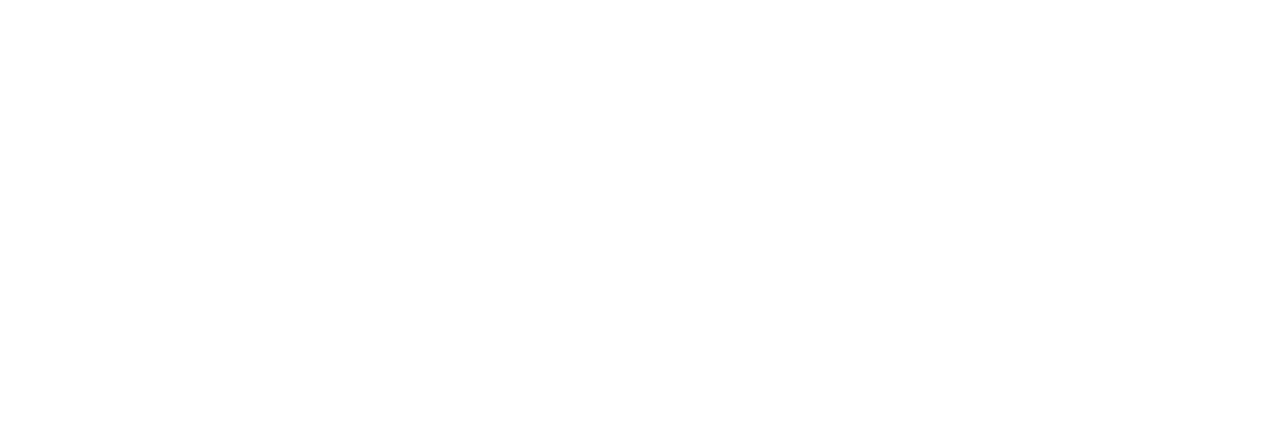
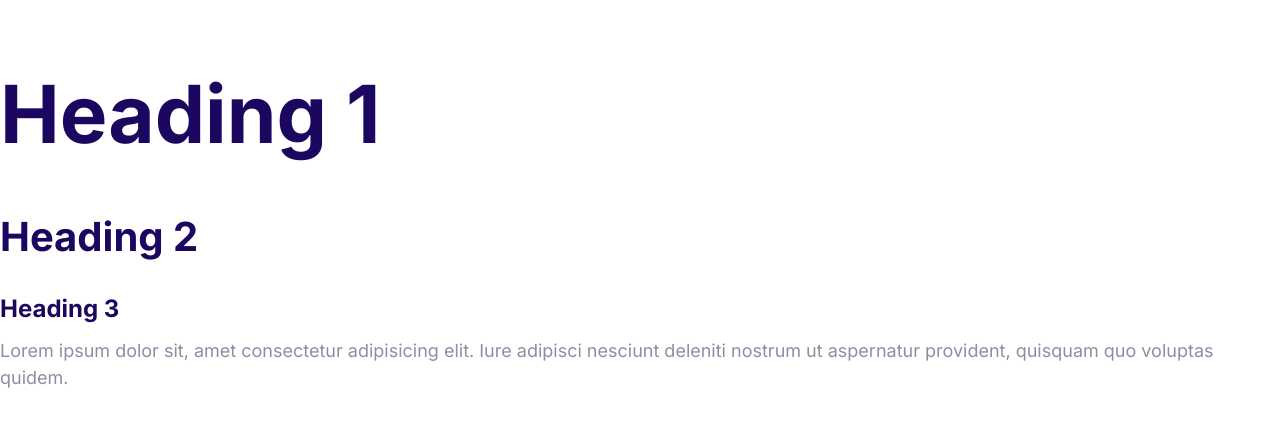
Before and after one commit to sturdy-geek/moshify_2, a plain HTML site: page index.html in a window 1280 px wide. Drawn offline with Linux system fonts and the light colour scheme.

Commit message:
Define the styles for the fonts.

```diff
--- a/css/styles.css
+++ b/css/styles.css
@@ -5,3 +5,45 @@
     --color-headings:#1b0760;
     --color-body:#918ca4;
 }
+html{
+    font-size:62.5%;
+}
+body{
+    font-family:Inter,Arial, Helvetica, sans-serif;
+    font-size:2.4rem;
+    line-height:1.5;
+    color:var(--color-body);
+}
+h1,h2,h3{
+    color:var(--color-headings);
+    margin-bottom:1rem;
+
+}
+
+h1{
+    font-size:7rem;
+}
+h2{
+    font-size:4rem;
+}
+h3{
+    font-size:3rem;
+}
+p{
+    margin-top:0;
+}
+
+@media screen and (min-width:1024px){
+body{
+    font-size:1.8rem;
+}
+h1{
+    font-size:8rem;
+}
+h2{
+    font-size:4rem;
+}
+h3{
+    font-size:2.4rem;
+}
+}
--- a/index.html
+++ b/index.html
@@ -4,8 +4,23 @@
     <meta charset="UTF-8" />
     <meta name="viewport" content="width=device-width, initial-scale=1.0" />
     <title>Document</title>
+    <link rel="preconnect" href="https://fonts.googleapis.com" />
+    <link rel="preconnect" href="https://fonts.gstatic.com" crossorigin />
+    <link
+      href="https://fonts.googleapis.com/css2?family=Inter:ital,opsz,wght@0,14..32,100..900;1,14..32,100..900&family=Lato:ital,wght@0,100;0,300;0,400;0,700;0,900;1,100;1,300;1,400;1,700;1,900&family=Noto+Sans:ital,wght@0,100..900;1,100..900&family=Open+Sans:ital,wght@0,300..800;1,300..800&family=Poppins:ital,wght@0,100;0,200;0,300;0,400;0,500;0,600;0,700;0,800;0,900;1,100;1,200;1,300;1,400;1,500;1,600;1,700;1,800;1,900&family=Roboto+Slab:wght@100..900&display=swap"
+      rel="stylesheet"
+    />
     <link rel="stylesheet" href="css/normalize.css" />
     <link rel="stylesheet" href="css/styles.css" />
   </head>
-  <body></body>
+  <body>
+    <h1>Heading 1</h1>
+    <h2>Heading 2</h2>
+    <h3>Heading 3</h3>
+    <p>
+      Lorem ipsum dolor sit, amet consectetur adipisicing elit. Iure adipisci
+      nesciunt deleniti nostrum ut aspernatur provident, quisquam quo voluptas
+      quidem.
+    </p>
+  </body>
 </html>
```
